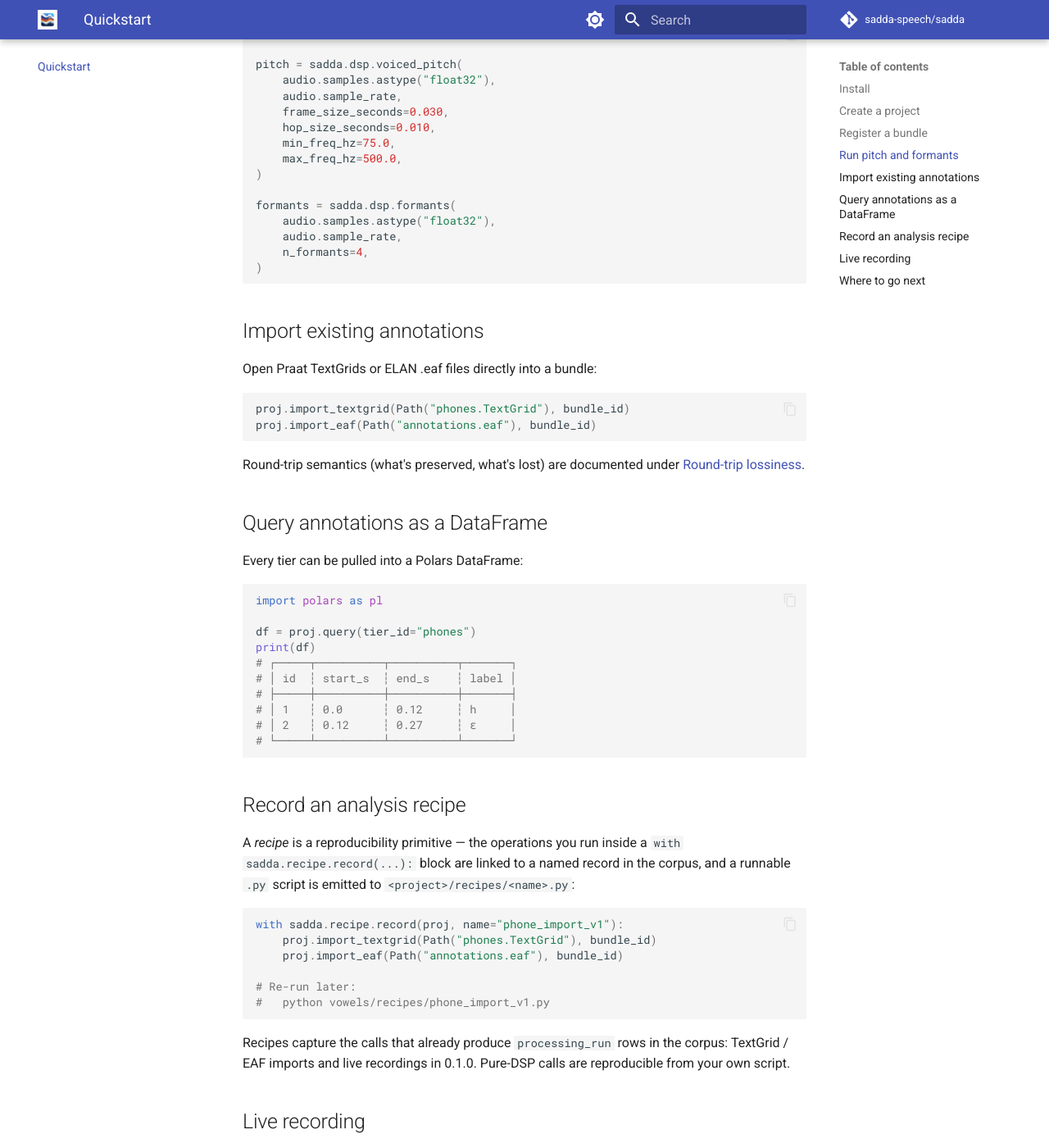
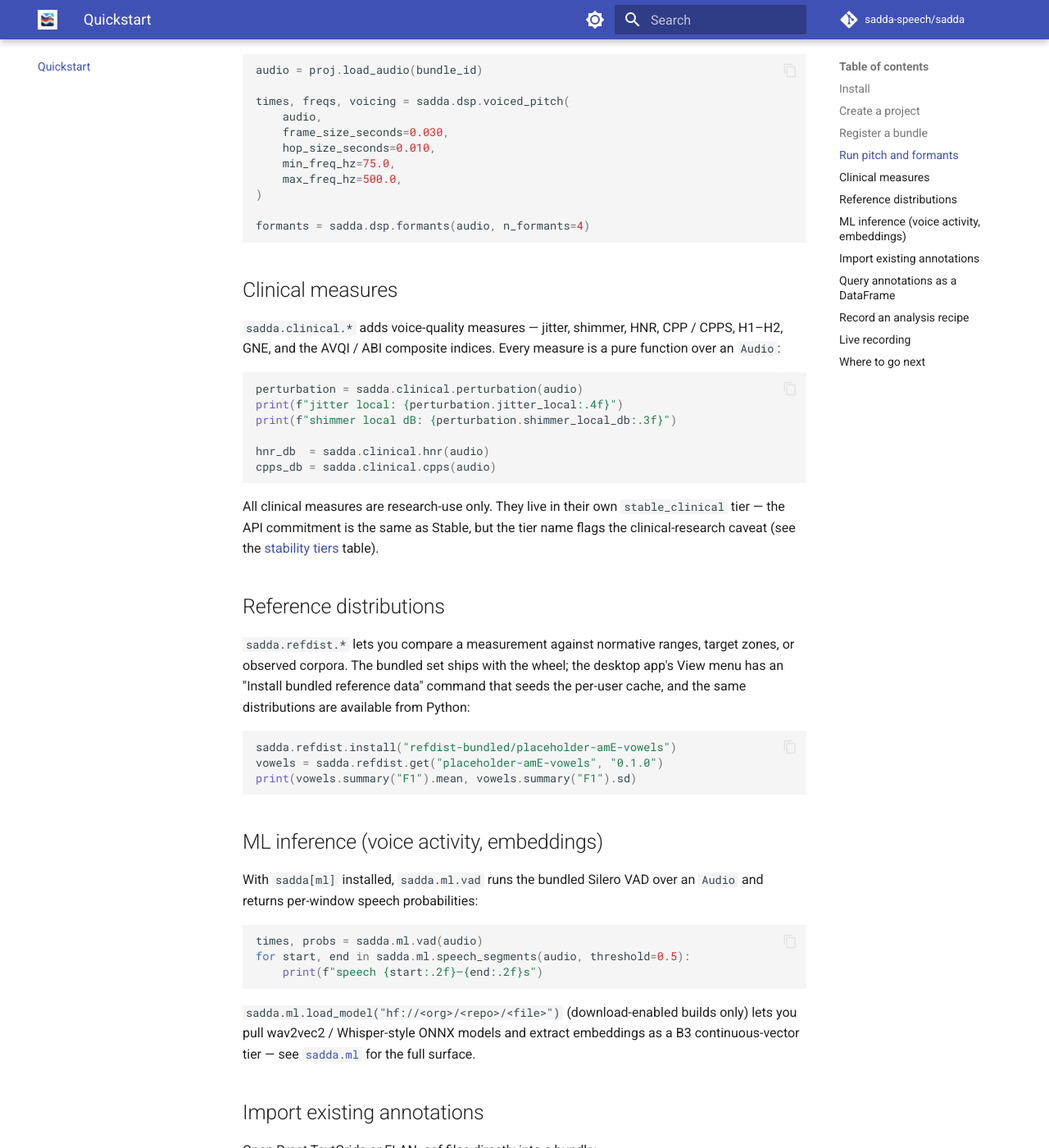
Before and after one commit to sadda-speech/sadda, an MkDocs documentation site: the page built from docs/quickstart.md, in a window 1280 px wide and 1400 px high, scrolled down 1526 px. Shown: the whole window at 82% size. Built offline with MkDocs 1.6.1 and Material for MkDocs 9.7.7, drawn with Linux system fonts in a browser that asks for light colours; comment, search, counter and statistics services are not loaded; some of the changed text lies outside the part shown.

Commit message:
docs + version bump for 0.3.0
Pre-release pass before tagging:

* README.md: documented `pip install "sadda[ml]"`, switched desktop-app
  asset names from bare exe to .tar.gz/.zip archives with bundled ORT,
  expanded "What's in the box" with clinical/refdist/ml/calibration/GUI,
  added clinical/refdist/ml rows to the stability tier table, removed
  stale "planned for Phase 2" claims, fixed the quickstart code to
  capture an int tier id from import_textgrid.
* docs/index.md + docs/quickstart.md: same content updates, plus a
  clinical-measures section, a refdist section, and an ML inference
  section in the quickstart. Fixed the broken proj.query(tier_id=str)
  example and the wrong fake DataFrame columns.
* New docs/api pages for sadda.clinical, sadda.refdist, sadda.ml
  following the existing mkdocstrings stub pattern, wired into the
  mkdocs.yml nav.
* docs/api/corpus.md: dropped methods that no longer exist (tier_rows,
  commit_recording), renamed load_continuous_* → read_continuous_*,
  added the Phase 3 additions (calibration / provenance / instruments
  / pin_refdist / extract_embeddings).
* CHANGELOG.md: 0.3.0 entry covering Phase 3 clusters A–E + 0.3.x
  polish (ORT-sidecar packaging, WSLg persist_window fix, ORT probe
  hardening).
* Workspace + Python version bump 0.2.0 → 0.3.0 (all five crates
  inherit from the workspace).

````diff
--- a/Cargo.toml
+++ b/Cargo.toml
@@ -9,7 +9,7 @@ members = [
 ]
 
 [workspace.package]
-version = "0.2.0"
+version = "0.3.0"
 edition = "2024"
 license = "Apache-2.0 OR MIT"
 authors = ["Daniel Brenner <wobaidan@gmail.com>"]
--- a/docs/quickstart.md
+++ b/docs/quickstart.md
@@ -7,7 +7,8 @@ pitch and formants, and query the results.
 ## Install
 
 ```bash
-pip install sadda
+pip install sadda           # core
+pip install "sadda[ml]"     # adds onnxruntime — needed for VAD + embeddings
 ```
 
 ## Create a project
@@ -64,27 +65,72 @@ bundle_id = proj.add_bundle(
 ## Run pitch and formants
 
 The DSP surface (`sadda.dsp.*`) is functional — every function takes
-NumPy `float32` arrays and a sample rate, and returns NumPy or
-dataclass results. No corpus dependency:
+an `Audio` (or, for some, NumPy `float32` arrays plus a sample rate)
+and returns NumPy or dataclass results. No corpus dependency:
 
 ```python
 audio = proj.load_audio(bundle_id)
 
-pitch = sadda.dsp.voiced_pitch(
-    audio.samples.astype("float32"),
-    audio.sample_rate,
+times, freqs, voicing = sadda.dsp.voiced_pitch(
+    audio,
     frame_size_seconds=0.030,
     hop_size_seconds=0.010,
     min_freq_hz=75.0,
     max_freq_hz=500.0,
 )
 
-formants = sadda.dsp.formants(
-    audio.samples.astype("float32"),
-    audio.sample_rate,
-    n_formants=4,
-)
+formants = sadda.dsp.formants(audio, n_formants=4)
 ```
+
+## Clinical measures
+
+`sadda.clinical.*` adds voice-quality measures — jitter, shimmer,
+HNR, CPP / CPPS, H1–H2, GNE, and the AVQI / ABI composite indices.
+Every measure is a pure function over an `Audio`:
+
+```python
+perturbation = sadda.clinical.perturbation(audio)
+print(f"jitter local: {perturbation.jitter_local:.4f}")
+print(f"shimmer local dB: {perturbation.shimmer_local_db:.3f}")
+
+hnr_db  = sadda.clinical.hnr(audio)
+cpps_db = sadda.clinical.cpps(audio)
+```
+
+All clinical measures are research-use only. They live in their own
+`stable_clinical` tier — the API commitment is the same as Stable,
+but the tier name flags the clinical-research caveat (see the
+[stability tiers](index.md#stability-tiers) table).
+
+## Reference distributions
+
+`sadda.refdist.*` lets you compare a measurement against normative
+ranges, target zones, or observed corpora. The bundled set ships with
+the wheel; the desktop app's View menu has an "Install bundled
+reference data" command that seeds the per-user cache, and the same
+distributions are available from Python:
+
+```python
+sadda.refdist.install("refdist-bundled/placeholder-amE-vowels")
+vowels = sadda.refdist.get("placeholder-amE-vowels", "0.1.0")
+print(vowels.summary("F1").mean, vowels.summary("F1").sd)
+```
+
+## ML inference (voice activity, embeddings)
+
+With `sadda[ml]` installed, `sadda.ml.vad` runs the bundled Silero
+VAD over an `Audio` and returns per-window speech probabilities:
+
+```python
+times, probs = sadda.ml.vad(audio)
+for start, end in sadda.ml.speech_segments(audio, threshold=0.5):
+    print(f"speech {start:.2f}–{end:.2f}s")
+```
+
+`sadda.ml.load_model("hf://<org>/<repo>/<file>")` (download-enabled
+builds only) lets you pull wav2vec2 / Whisper-style ONNX models and
+extract embeddings as a B3 continuous-vector tier — see
+[`sadda.ml`](api/ml.md) for the full surface.
 
 ## Import existing annotations
 
@@ -100,19 +146,22 @@ under [Round-trip lossiness](lossiness/textgrid.md).
 
 ## Query annotations as a DataFrame
 
-Every tier can be pulled into a Polars DataFrame:
+Every tier can be pulled into a Polars DataFrame. `proj.query` takes
+the integer tier id returned by `add_tier(...)` or `import_textgrid(...)`:
 
 ```python
 import polars as pl
 
-df = proj.query(tier_id="phones")
-print(df)
-# ┌─────┬──────────┬──────────┬───────┐
-# │ id  ┆ start_s  ┆ end_s    ┆ label │
-# ├─────┼──────────┼──────────┼───────┤
-# │ 1   ┆ 0.0      ┆ 0.12     ┆ h     │
-# │ 2   ┆ 0.12     ┆ 0.27     ┆ ɛ     │
-# └─────┴──────────┴──────────┴───────┘
+[phones_tier] = proj.import_textgrid(Path("phones.TextGrid"), bundle_id)
+df = proj.query(phones_tier)
+print(df.head())
+# shape: (2, 8)
+# ┌─────┬─────────┬───────────────┬─────────────┬──────────────────┬───────┬──────────────────────┬───────┐
+# │ id  ┆ tier_id ┆ start_seconds ┆ end_seconds ┆ duration_seconds ┆ label ┆ parent_annotation_id ┆ extra │
+# ├─────┼─────────┼───────────────┼─────────────┼──────────────────┼───────┼──────────────────────┼───────┤
+# │ 1   ┆ 1       ┆ 0.0           ┆ 0.12        ┆ 0.12             ┆ h     ┆ null                 ┆ null  │
+# │ 2   ┆ 1       ┆ 0.12          ┆ 0.27        ┆ 0.15             ┆ ɛ     ┆ null                 ┆ null  │
+# └─────┴─────────┴───────────────┴─────────────┴──────────────────┴───────┴──────────────────────┴───────┘
 ```
 
 ## Record an analysis recipe
--- a/mkdocs.yml
+++ b/mkdocs.yml
@@ -86,5 +86,8 @@ nav:
   - API reference:
       - sadda.corpus: api/corpus.md
       - sadda.dsp: api/dsp.md
+      - sadda.clinical: api/clinical.md
+      - sadda.refdist: api/refdist.md
+      - sadda.ml: api/ml.md
       - sadda.live: api/live.md
       - sadda.recipe: api/recipe.md
--- a/pyproject.toml
+++ b/pyproject.toml
@@ -1,6 +1,6 @@
 [project]
 name = "sadda"
-version = "0.2.0"
+version = "0.3.0"
 description = "Open-source toolkit for phonetics and speech-science research."
 readme = "README.md"
 # PEP 639 license expression (SPDX) + explicit license-files list.
````
Also changed, not shown: CHANGELOG.md (+186 -0 lines), README.md (+67 -32 lines), docs/api/clinical.md (added, +48 -0 lines), docs/api/corpus.md (+34 -5 lines), docs/api/ml.md (added, +29 -0 lines), docs/api/refdist.md (added, +35 -0 lines), docs/index.md (+14 -5 lines), 1 other file.
